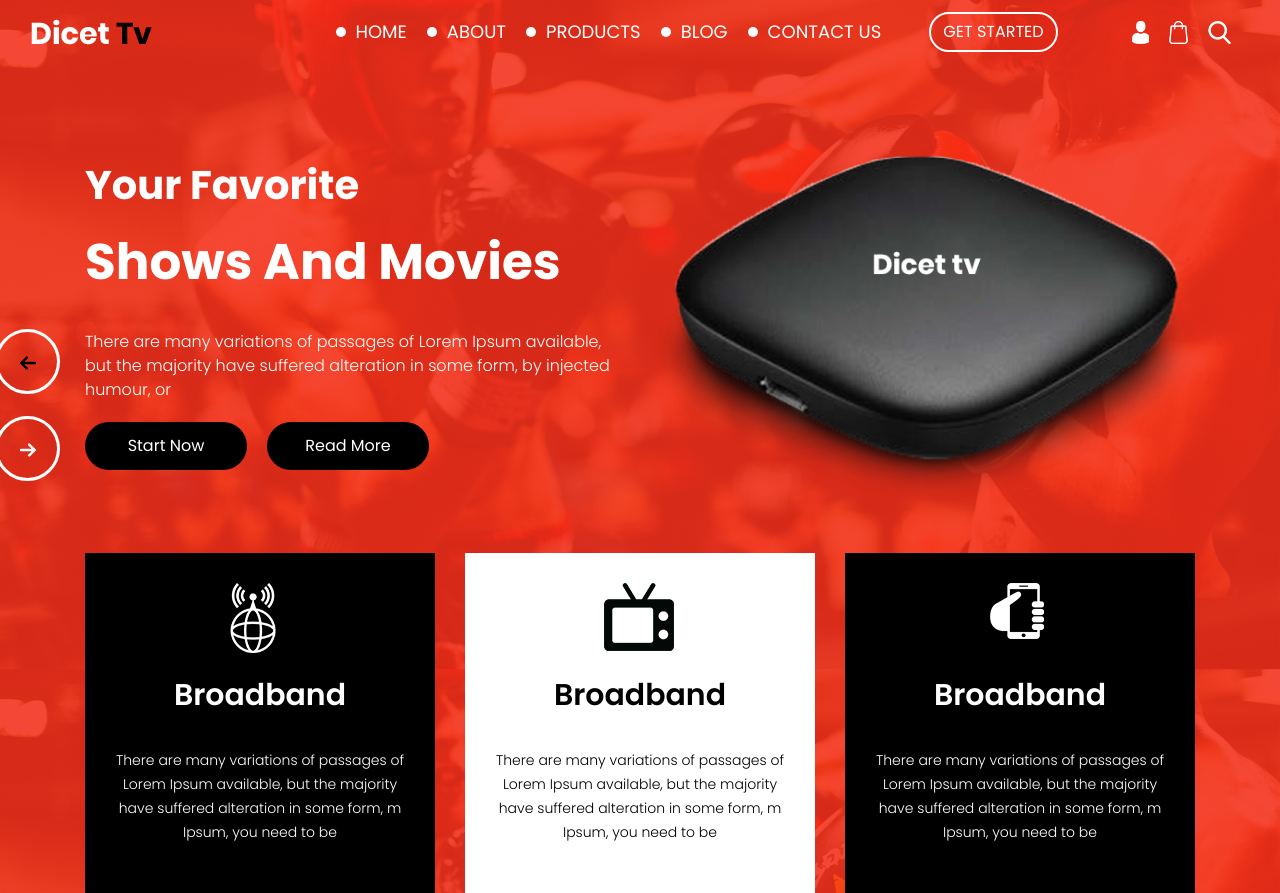
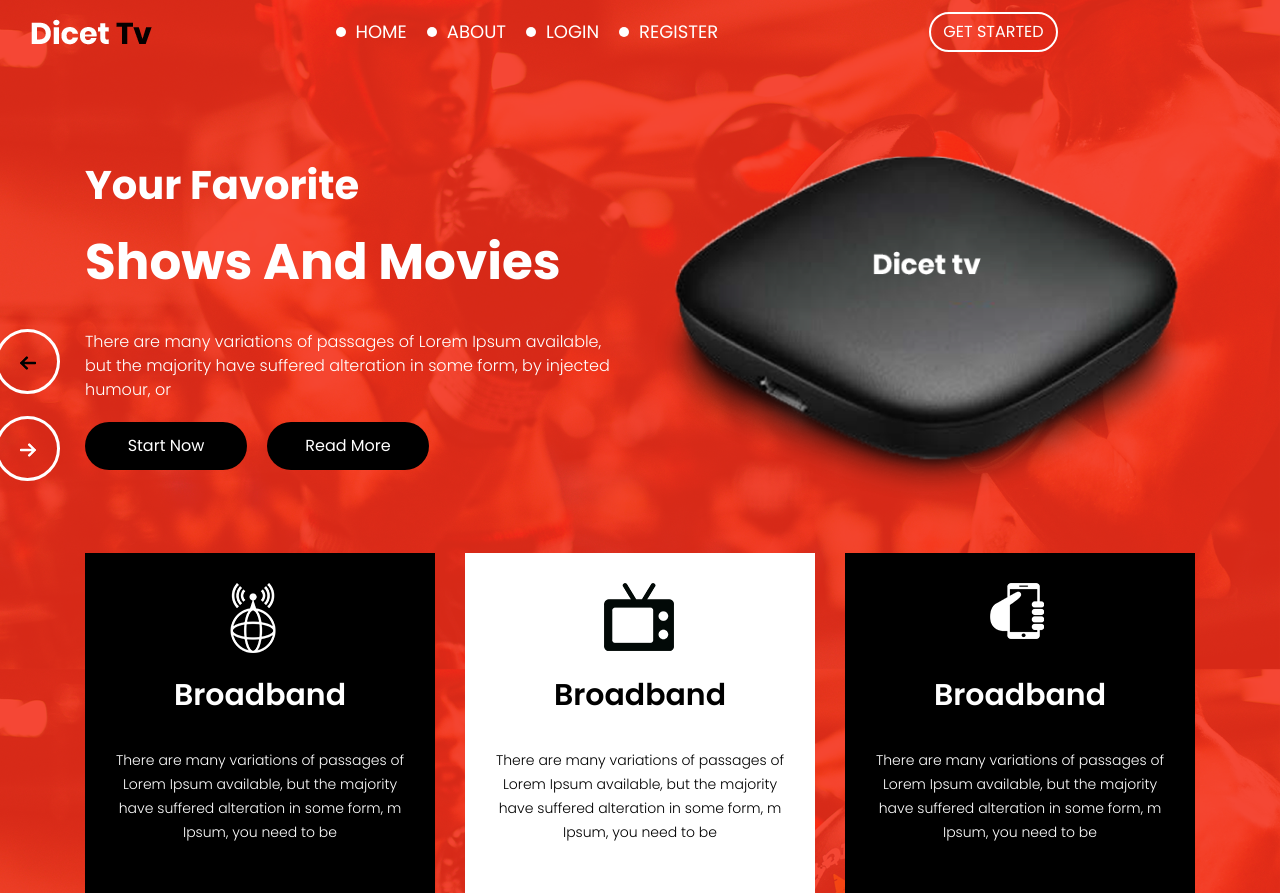
Before and after one commit to Haritha3701/Hyperspace, a Django app: page / in a window 1280 px wide. Shown: the top 893 px of the page. Run offline with Django 4.2, Linux system fonts and the light colour scheme; some libraries are stand-ins or nearby versions.

Commit message:
Login, register and logout completed, changed GET method to POST method, set one url each for login and register

```diff
--- a/hyperspace/home/views.py
+++ b/hyperspace/home/views.py
@@ -8,14 +8,53 @@ def samp(request):
     return render(request,"index.html")
 
 def login(request):
-    return render(request,"login.html")
+    if request.method=="POST":
+
+            usr=request.POST["uname"]
+            pwd=request.POST["pname"]
+            user=auth.authenticate(username=usr,password=pwd)
+            if user is not None:
+                auth.login(request,user)
+                msg="login successfully"
+                return redirect("/")
+            else:
+                msg="Invalid username and password"
+                return render(request,"login.html",{"msg":msg})
+    else:
+        return render(request,"login.html")
 
 def register(request):
-    return render(request,"register.html")
+    if request.method=="POST":
+        firstname=request.POST["fname"]
+        lastname=request.POST["lname"]
+        usr=request.POST["uname"]
+        email=request.POST["email"]
+        pwd=request.POST["pswd"]
+        rpwd=request.POST["repswd"]
+
+        if pwd==rpwd:
+            if User.objects.filter(username=usr).exists():
+                msg="Username is already taken"
+            elif User.objects.filter(email=email).exists():
+                msg="Email is already taken"
+            else:
+                user=User.objects.create_user(username=usr,first_name=firstname,last_name=lastname,email=email,password=pwd)
+                user.save();
+                msg="Register successful"
+                return redirect("/")
+
+        else:
+            msg="Invalid password"
+            return render(request,"register.html",{"msg":msg})
+
+    else:
+        return render(request,"register.html")
+
+
 
 def logsub(request):
-    usr=request.GET["uname"]
-    pwd=request.GET["pname"]
+    usr=request.POST["uname"]
+    pwd=request.POST["pname"]
     user=auth.authenticate(username=usr,password=pwd)
     if user is not None:
         auth.login(request,user)
@@ -26,12 +65,12 @@ def logsub(request):
         return render(request,"login.html",{"msg":msg})
 
 def regsub(request):
-    firstname=request.GET["fname"]
-    lastname=request.GET["lname"]
-    usr=request.GET["uname"]
-    email=request.GET["email"]
-    pwd=request.GET["pswd"]
-    rpwd=request.GET["repswd"]
+    firstname=request.POST["fname"]
+    lastname=request.POST["lname"]
+    usr=request.POST["uname"]
+    email=request.POST["email"]
+    pwd=request.POST["pswd"]
+    rpwd=request.POST["repswd"]
 
     if pwd==rpwd:
         if User.objects.filter(username=usr).exists():
@@ -48,3 +87,7 @@ def regsub(request):
         msg="Invalid password"
 
     return render(request,"register.html",{"msg":msg})
+
+def logout(request):
+    auth.logout(request)
+    return redirect("/")
--- a/hyperspace/hyperspace/urls.py
+++ b/hyperspace/hyperspace/urls.py
@@ -20,8 +20,7 @@ from home import views
 urlpatterns = [
     path('admin/', admin.site.urls),
     path("",views.samp),
-    path('login/',views.login),
-    path('register/',views.register),
-    path('login/logsub/',views.logsub,name="loginsubpage"),
-    path('register/regsub/',views.regsub,name="regsubpage")
+    path('login/',views.login,name="loginpage"),
+    path('register/',views.register,name="regpage"),
+    path('logout/',views.logout)
 ]
--- a/hyperspace/template/index.html
+++ b/hyperspace/template/index.html
@@ -48,24 +48,29 @@
               <li class="nav-item">
                 <a class="nav-link" href="about.html">About</a>
               </li>
+              {% if user.is_authenticated %}
               <li class="nav-item">
-                <a class="nav-link" href="Products.html">Products</a>
+                <a class="nav-link" href="logout/">Logout</a>
+              </li>
+              {% else %}
+              <li class="nav-item">
+                <a class="nav-link" href="login/">Login</a>
               </li>
               <li class="nav-item">
-                <a class="nav-link" href="blog.html">Blog</a>
+                <a class="nav-link" href="register/">Register</a>
               </li>
-              <li class="nav-item">
-                <a class="nav-link" href="contact.html">Contact us</a>
-              </li>
+              {% endif %}
             </ul>
             <form class="form-inline my-2 my-lg-0">
               <button class="btn btn-outline-success my-2 my-sm-0" type="submit">GET STARTED</button>
             </form>
             <div class="search_icon">
               <ul>
+                {% if user.is_authenticated %}
                 <li><a href="#"><img src="{% static 'images/user-icon.png' %}"></a></li>
-                <li><a href="#"><img src="{% static 'images/bag-icon.png' %}"></a></li>
-                <li><a href="#"><img src="{% static 'images/search-icon.png' %}"></a></li>
+                <li><font color="white">{{user.username}}</font></li>
+                {% endif %}
+
               </ul>
             </div>
           </div>
--- a/hyperspace/template/login.html
+++ b/hyperspace/template/login.html
@@ -39,7 +39,8 @@
     <center>
     <div class="logbox">
         <h2 style="color:white">Login</h2>
-        <form action="{% url 'loginsubpage' %}">
+        <form action="{% url 'loginpage' %}" method="POST">
+        {% csrf_token %}
         <input type="text" placeholder="Username" name="uname" required>
         <br>
         <input type="password" placeholder="Password" name="pname" required>
--- a/hyperspace/template/register.html
+++ b/hyperspace/template/register.html
@@ -41,7 +41,8 @@
     <center>
         <div class="logbox">
             <h2 style="color:white">Register</h2>
-            <form action="{% url 'regsubpage' %}">
+            <form action="{% url 'regpage' %}" method="POST">
+            {% csrf_token %}
             <input type="text" placeholder="Firstname" name="fname" >
             <br>
             <input type="text" placeholder="Lastname" name="lname">
```
Also changed, not shown: test/pyvenv.cfg (deleted, +0 -3 lines), 11 other files.
